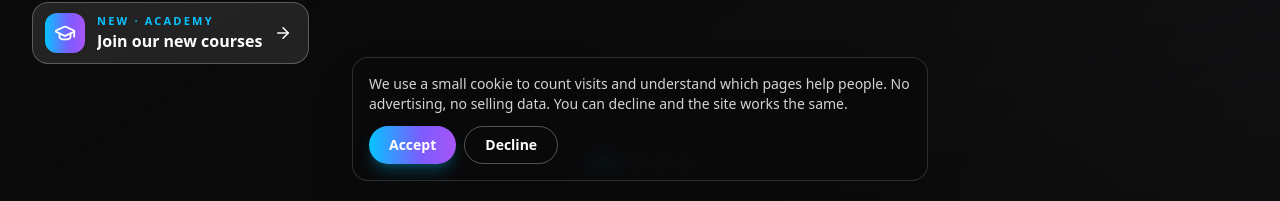
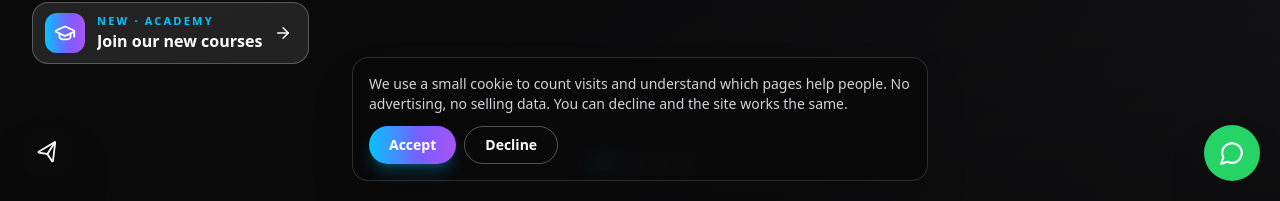
Before and after one commit to Eliazar-dev/Techive_web, a React (Vite) app: page / in a window 1280 px wide. Shown: the part 599-800 px from the top of the page. Built offline with nearby package versions, Linux system fonts and the light colour scheme; no server answers.

Commit message:
feat: WhatsApp and chat floaters on opposite corners

```diff
--- /dev/null
+++ b/src/components/Floaters.jsx
@@ -0,0 +1,63 @@
+import { useState } from 'react'
+import { Link } from 'react-router-dom'
+import { MessageCircle, Mail, Phone, X, Send, ArrowRight } from 'lucide-react'
+
+const WHATSAPP = 'https://wa.me/254740492907?text=' + encodeURIComponent('Hi Techive! I would like to talk about a project.')
+const EMAIL = 'techiveitsolutions.com@gmail.com'
+const PHONE = '+254740492907'
+
+// WhatsApp bubble bottom-right, chat bubble bottom-left.
+export default function Floaters() {
+  const [open, setOpen] = useState(false)
+  return (
+    <>
+      {/* WhatsApp — bottom right */}
+      <a
+        href={WHATSAPP}
+        target="_blank"
+        rel="noopener noreferrer"
+        aria-label="Chat on WhatsApp"
+        className="fixed bottom-5 right-5 z-40 flex h-14 w-14 items-center justify-center rounded-full bg-[#25D366] text-white shadow-2xl transition hover:scale-105 hover:shadow-[#25D366]/40"
+      >
+        <MessageCircle size={26} />
+      </a>
+
+      {/* Chat — bottom left */}
+      <div className="fixed bottom-5 left-5 z-40 flex flex-col items-start">
+        {open && (
+          <div className="mb-3 w-72 animate-pop overflow-hidden rounded-2xl border border-zinc-200 bg-white shadow-2xl">
+            <div className="bg-ink px-4 py-3 text-white">
+              <p className="font-display text-sm font-bold">Chat with Techive</p>
+              <p className="text-xs text-zinc-400">We usually reply within one business day.</p>
+            </div>
+            <div className="space-y-1 p-2">
+              <a href={WHATSAPP} target="_blank" rel="noopener noreferrer" className="flex items-center gap-3 rounded-xl px-3 py-2.5 text-sm font-medium hover:bg-zinc-50">
+                <span className="flex h-9 w-9 items-center justify-center rounded-full bg-[#25D366]/15 text-[#128C4B]"><MessageCircle size={18} /></span>
+                WhatsApp us
+              </a>
+              <a href={`mailto:${EMAIL}`} className="flex items-center gap-3 rounded-xl px-3 py-2.5 text-sm font-medium hover:bg-zinc-50">
+                <span className="flex h-9 w-9 items-center justify-center rounded-full bg-zinc-100 text-zinc-600"><Mail size={18} /></span>
+                Email us
+              </a>
+              <a href={`tel:${PHONE.replace(/\s/g, '')}`} className="flex items-center gap-3 rounded-xl px-3 py-2.5 text-sm font-medium hover:bg-zinc-50">
+                <span className="flex h-9 w-9 items-center justify-center rounded-full bg-zinc-100 text-zinc-600"><Phone size={18} /></span>
+                Call us
+              </a>
+              <Link to="/quote" onClick={() => setOpen(false)} className="flex items-center justify-between rounded-xl bg-zinc-50 px-3 py-2.5 text-sm font-semibold hover:bg-zinc-100">
+                Get a detailed quote <ArrowRight size={15} />
+              </Link>
+            </div>
+          </div>
+        )}
+        <button
+          onClick={() => setOpen(!open)}
+          aria-label={open ? 'Close chat' : 'Open chat'}
+          aria-expanded={open}
+          className="flex h-14 w-14 items-center justify-center rounded-full bg-ink text-white shadow-2xl transition hover:scale-105"
+        >
+          {open ? <X size={24} /> : <Send size={22} className="-rotate-12" />}
+        </button>
+      </div>
+    </>
+  )
+}
--- a/src/components/Layout.jsx
+++ b/src/components/Layout.jsx
@@ -5,6 +5,7 @@ import { nav, company } from '../data'
 import { useAuth } from '../lib/auth'
 import { useContent } from '../lib/content'
 import { Avatar } from './ui'
+import Floaters from './Floaters'
 
 const ACADEMY_URL = import.meta.env.VITE_ACADEMY_URL || 'https://academy.techiveitsolution.co.ke'
 
@@ -146,6 +147,7 @@ export default function Layout() {
       <Header />
       <main><Outlet /></main>
       <Footer />
+      <Floaters />
     </>
   )
 }
```
